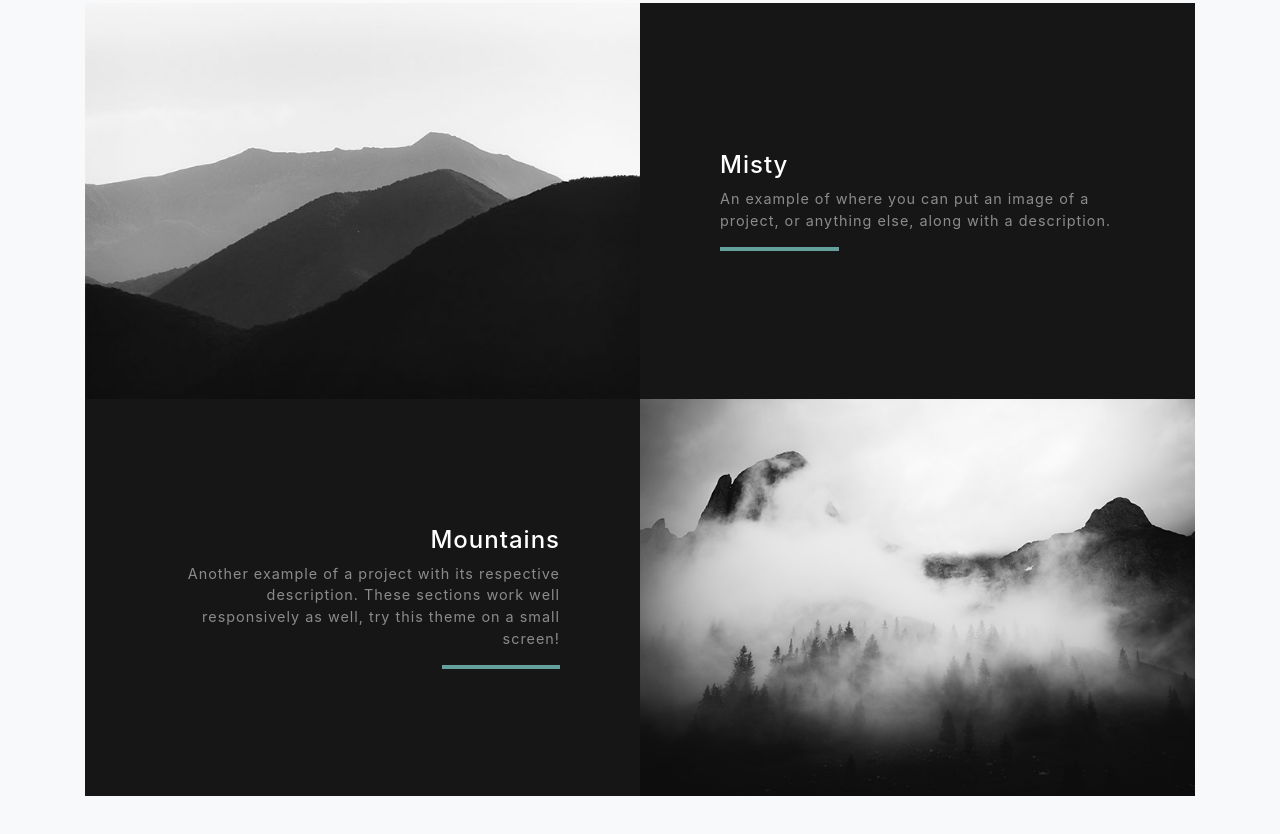
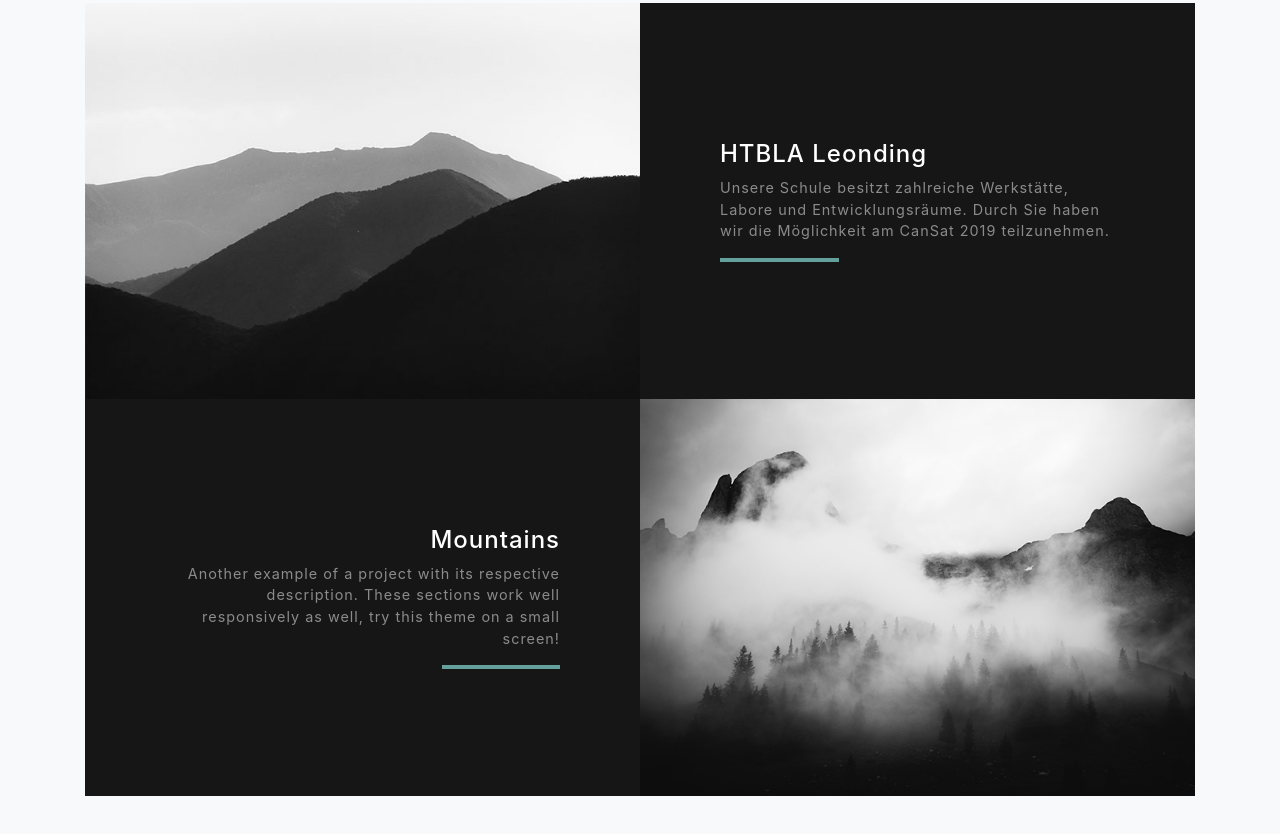
Before and after one commit to Nydery/spacelab, a website with bundled scripts: page index.html in a window 1280 px wide. Shown: the part 2420-3254 px from the top of the page. Built offline with nearby package versions, Linux system fonts and the light colour scheme.

Commit message:
Update index.html

```diff
--- a/index.html
+++ b/index.html
@@ -105,8 +105,8 @@
           <div class="bg-black text-center h-100 project">
             <div class="d-flex h-100">
               <div class="project-text w-100 my-auto text-center text-lg-left">
-                <h4 class="text-white">Misty</h4>
-                <p class="mb-0 text-white-50">An example of where you can put an image of a project, or anything else, along with a description.</p>
+                <h4 class="text-white">HTBLA Leonding</h4>
+                <p class="mb-0 text-white-50">Unsere Schule besitzt zahlreiche Werkstätte, Labore und Entwicklungsräume. Durch Sie haben wir die Möglichkeit am CanSat 2019 teilzunehmen.</p>
                 <hr class="d-none d-lg-block mb-0 ml-0">
               </div>
             </div>
```
